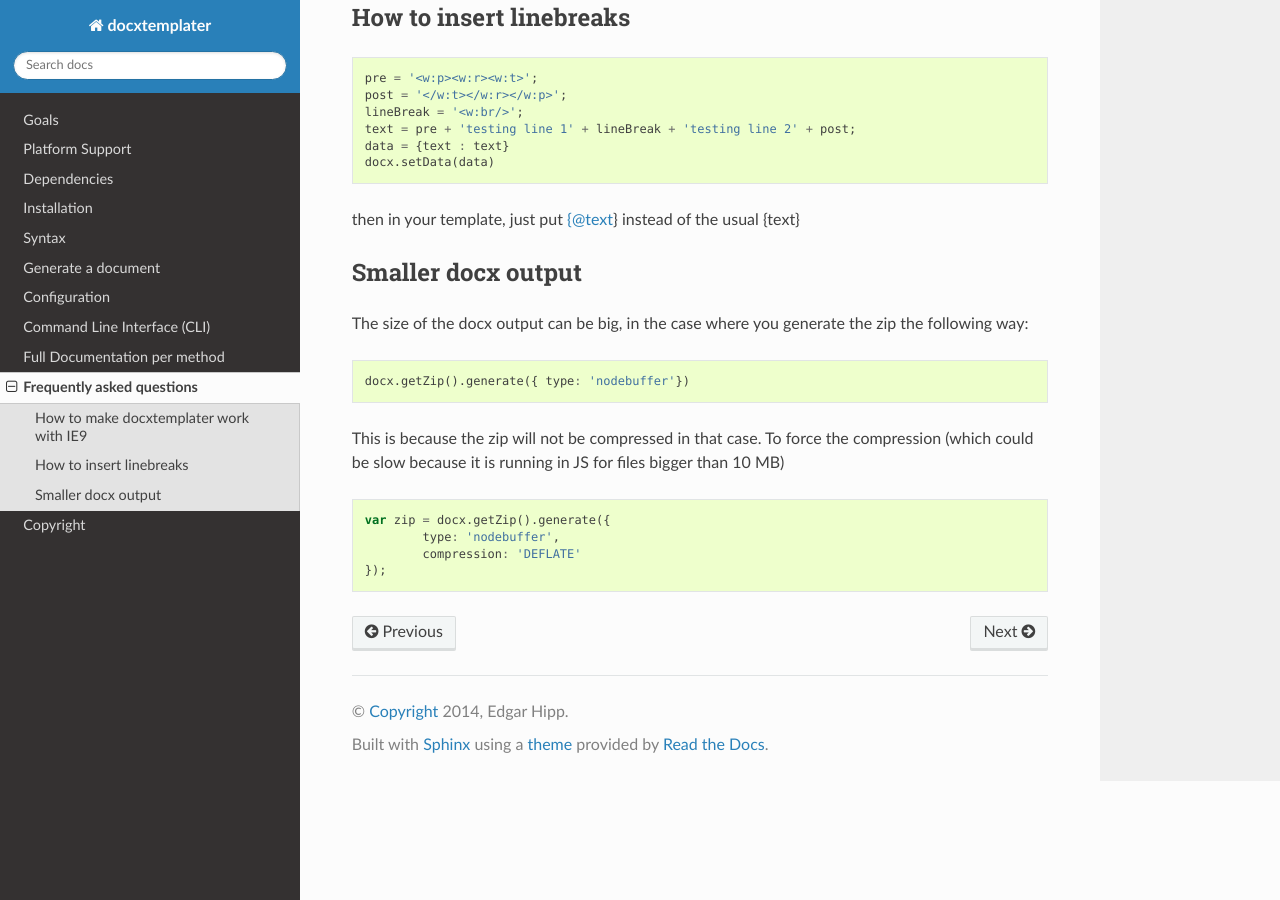
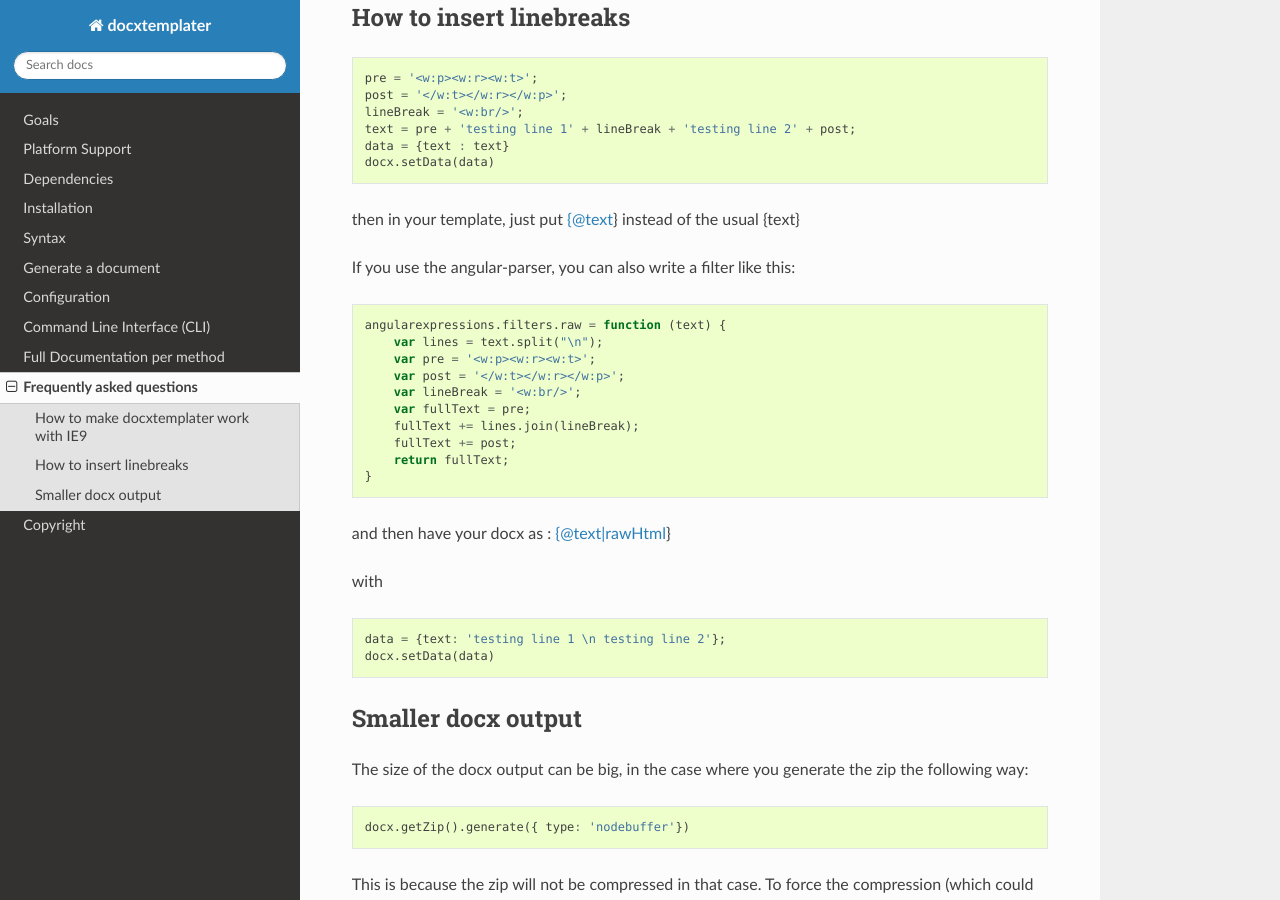
Before and after one commit to open-xml-templating/docxtemplater, a Sphinx documentation site: the page built from docs/source/faq.rst, in a window 1280 px wide and 900 px high, scrolled down 670 px. Built offline with Sphinx 7.4.7 and the Read the Docs theme 2.0.0, drawn with Linux system fonts in a browser that asks for light colours.

Commit message:
angular-expression filter for linebreaks in faq

```diff
--- a/docs/source/faq.rst
+++ b/docs/source/faq.rst
@@ -41,6 +41,30 @@ How to insert linebreaks
 
 then in your template, just put {@text} instead of the usual {text}
 
+If you use the angular-parser, you can also write a filter like this:
+
+.. code-block:: javascript
+
+    angularexpressions.filters.raw = function (text) {
+        var lines = text.split("\n");
+        var pre = '<w:p><w:r><w:t>';
+        var post = '</w:t></w:r></w:p>';
+        var lineBreak = '<w:br/>';
+        var fullText = pre;
+        fullText += lines.join(lineBreak);
+        fullText += post;
+        return fullText;
+    }
+
+and then have your docx as : {@text|rawHtml}
+
+with
+
+.. code-block:: javascript
+
+    data = {text: 'testing line 1 \n testing line 2'};
+    docx.setData(data)
+
 Smaller docx output
 -------------------
 
```
